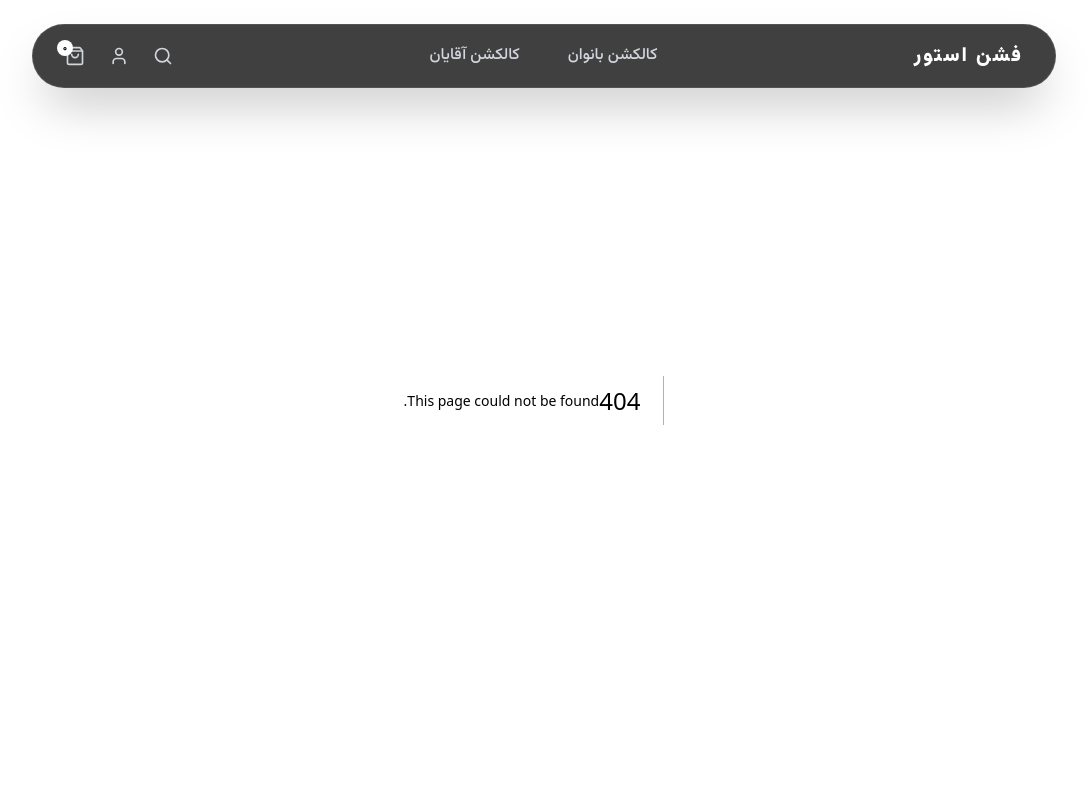
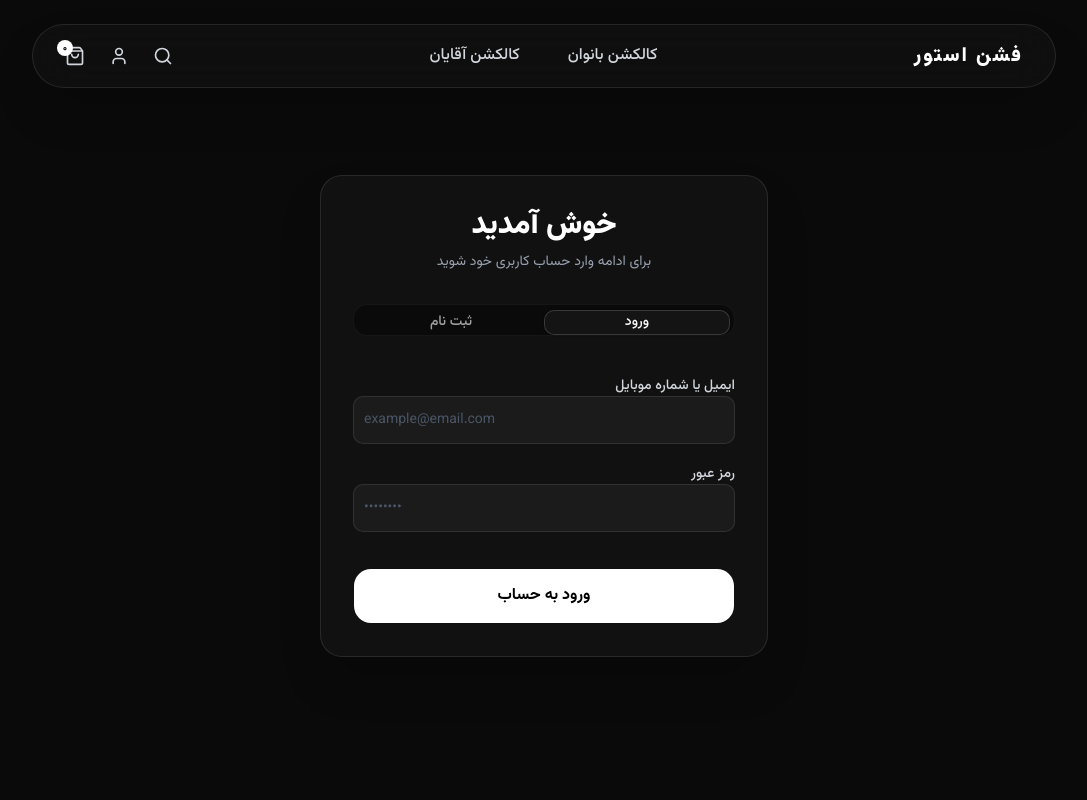
Before and after one commit to tinkernie/fashion-store, a Next.js app in the folder frontend/: page /auth in a window 1280 px wide. Before the commit this address had no page. Shown: the top 800 px of the page, without its empty margins (96-1183 px from the left). Built offline with nearby package versions, Linux system fonts and the light colour scheme.

Commit message:
feat: create mock authentication page with tabbed login and registration forms

```diff
--- /dev/null
+++ b/frontend/src/app/auth/page.tsx
@@ -0,0 +1,89 @@
+"use client";
+
+import { useState } from "react";
+import { useRouter } from "next/navigation";
+import { motion } from "framer-motion";
+import { Button } from "@/components/ui/button";
+import { Input } from "@/components/ui/input";
+import { Tabs, TabsContent, TabsList, TabsTrigger } from "@/components/ui/tabs";
+import { toast } from "sonner";
+
+export default function AuthPage() {
+  const router = useRouter();
+  const [isLoading, setIsLoading] = useState(false);
+
+  const handleSubmit = (e: React.FormEvent, action: "login" | "register") => {
+    e.preventDefault();
+    setIsLoading(true);
+
+    setTimeout(() => {
+      setIsLoading(false);
+      if (action === "login") {
+        toast.success("با موفقیت وارد شدید");
+      } else {
+        toast.success("حساب کاربری با موفقیت ساخته شد");
+      }
+      router.push("/");
+    }, 1500);
+  };
+
+  return (
+    <main className="min-h-screen pt-32 pb-24 px-6 flex items-center justify-center">
+      <motion.div
+        initial={{ opacity: 0, y: 20 }}
+        animate={{ opacity: 1, y: 0 }}
+        className="w-full max-w-md"
+      >
+        <div className="bg-[#111111] border border-white/10 rounded-3xl p-8 shadow-2xl">
+          <div className="text-center mb-8">
+            <h1 className="text-3xl font-black text-white mb-2">خوش آمدید</h1>
+            <p className="text-gray-400 text-sm">برای ادامه وارد حساب کاربری خود شوید</p>
+          </div>
+
+          <Tabs defaultValue="login" className="w-full" dir="rtl">
+            <TabsList className="grid w-full grid-cols-2 bg-[#0a0a0a] border border-white/5 p-1 rounded-xl mb-8">
+              <TabsTrigger value="login" className="rounded-lg data-[state=active]:bg-[#1a1a1a] data-[state=active]:text-white text-gray-500 transition-all">ورود</TabsTrigger>
+              <TabsTrigger value="register" className="rounded-lg data-[state=active]:bg-[#1a1a1a] data-[state=active]:text-white text-gray-500 transition-all">ثبت نام</TabsTrigger>
+            </TabsList>
+
+            <TabsContent value="login" className="mt-0">
+              <form onSubmit={(e) => handleSubmit(e, "login")} className="space-y-5">
+                <div className="space-y-2">
+                  <label className="text-sm font-medium text-gray-300">ایمیل یا شماره موبایل</label>
+                  <Input required placeholder="example@email.com" className="bg-[#0a0a0a] border-white/10 h-12 text-white placeholder:text-gray-600 focus-visible:ring-1 focus-visible:ring-white/30" dir="ltr" />
+                </div>
+                <div className="space-y-2">
+                  <label className="text-sm font-medium text-gray-300">رمز عبور</label>
+                  <Input required type="password" placeholder="••••••••" className="bg-[#0a0a0a] border-white/10 h-12 text-white placeholder:text-gray-600 focus-visible:ring-1 focus-visible:ring-white/30" dir="ltr" />
+                </div>
+                <Button disabled={isLoading} type="submit" className="w-full h-14 rounded-2xl bg-white text-black hover:bg-gray-200 text-base font-bold transition-all mt-4">
+                  {isLoading ? "در حال پردازش..." : "ورود به حساب"}
+                </Button>
+              </form>
+            </TabsContent>
+
+            <TabsContent value="register" className="mt-0">
+              <form onSubmit={(e) => handleSubmit(e, "register")} className="space-y-5">
+                <div className="space-y-2">
+                  <label className="text-sm font-medium text-gray-300">نام و نام خانوادگی</label>
+                  <Input required placeholder="مثال: علی رضایی" className="bg-[#0a0a0a] border-white/10 h-12 text-white placeholder:text-gray-600 focus-visible:ring-1 focus-visible:ring-white/30" />
+                </div>
+                <div className="space-y-2">
+                  <label className="text-sm font-medium text-gray-300">ایمیل یا شماره موبایل</label>
+                  <Input required placeholder="example@email.com" className="bg-[#0a0a0a] border-white/10 h-12 text-white placeholder:text-gray-600 focus-visible:ring-1 focus-visible:ring-white/30" dir="ltr" />
+                </div>
+                <div className="space-y-2">
+                  <label className="text-sm font-medium text-gray-300">رمز عبور</label>
+                  <Input required type="password" placeholder="••••••••" className="bg-[#0a0a0a] border-white/10 h-12 text-white placeholder:text-gray-600 focus-visible:ring-1 focus-visible:ring-white/30" dir="ltr" />
+                </div>
+                <Button disabled={isLoading} type="submit" className="w-full h-14 rounded-2xl bg-white text-black hover:bg-gray-200 text-base font-bold transition-all mt-4">
+                  {isLoading ? "در حال پردازش..." : "ایجاد حساب کاربری"}
+                </Button>
+              </form>
+            </TabsContent>
+          </Tabs>
+        </div>
+      </motion.div>
+    </main>
+  );
+}
--- a/frontend/src/components/navbar.tsx
+++ b/frontend/src/components/navbar.tsx
@@ -118,7 +118,7 @@
             </DialogContent>
           </Dialog>
 
-          <button className="hover:text-white transition-colors"><User className="w-5 h-5" /></button>
+          <Link href="/auth" className="hover:text-white transition-colors"><User className="w-5 h-5" /></Link>
 
           {/* Cart Slide-out Sheet */}
           <Sheet>
--- /dev/null
+++ b/frontend/src/components/ui/tabs.tsx
@@ -0,0 +1,90 @@
+"use client"
+
+import * as React from "react"
+import { cva, type VariantProps } from "class-variance-authority"
+import { Tabs as TabsPrimitive } from "radix-ui"
+
+import { cn } from "@/lib/utils"
+
+function Tabs({
+  className,
+  orientation = "horizontal",
+  ...props
+}: React.ComponentProps<typeof TabsPrimitive.Root>) {
+  return (
+    <TabsPrimitive.Root
+      data-slot="tabs"
+      data-orientation={orientation}
+      className={cn(
+        "group/tabs flex gap-2 data-horizontal:flex-col",
+        className
+      )}
+      {...props}
+    />
+  )
+}
+
+const tabsListVariants = cva(
+  "group/tabs-list inline-flex w-fit items-center justify-center rounded-lg p-[3px] text-muted-foreground group-data-horizontal/tabs:h-8 group-data-vertical/tabs:h-fit group-data-vertical/tabs:flex-col data-[variant=line]:rounded-none",
+  {
+    variants: {
+      variant: {
+        default: "bg-muted",
+        line: "gap-1 bg-transparent",
+      },
+    },
+    defaultVariants: {
+      variant: "default",
+    },
+  }
+)
+
+function TabsList({
+  className,
+  variant = "default",
+  ...props
+}: React.ComponentProps<typeof TabsPrimitive.List> &
+  VariantProps<typeof tabsListVariants>) {
+  return (
+    <TabsPrimitive.List
+      data-slot="tabs-list"
+      data-variant={variant}
+      className={cn(tabsListVariants({ variant }), className)}
+      {...props}
+    />
+  )
+}
+
+function TabsTrigger({
+  className,
+  ...props
+}: React.ComponentProps<typeof TabsPrimitive.Trigger>) {
+  return (
+    <TabsPrimitive.Trigger
+      data-slot="tabs-trigger"
+      className={cn(
+        "relative inline-flex h-[calc(100%-1px)] flex-1 items-center justify-center gap-1.5 rounded-md border border-transparent px-1.5 py-0.5 text-sm font-medium whitespace-nowrap text-foreground/60 transition-all group-data-vertical/tabs:w-full group-data-vertical/tabs:justify-start hover:text-foreground focus-visible:border-ring focus-visible:ring-[3px] focus-visible:ring-ring/50 focus-visible:outline-1 focus-visible:outline-ring disabled:pointer-events-none disabled:opacity-50 has-data-[icon=inline-end]:pr-1 has-data-[icon=inline-start]:pl-1 dark:text-muted-foreground dark:hover:text-foreground group-data-[variant=default]/tabs-list:data-active:shadow-sm group-data-[variant=line]/tabs-list:data-active:shadow-none [&_svg]:pointer-events-none [&_svg]:shrink-0 [&_svg:not([class*='size-'])]:size-4",
+        "group-data-[variant=line]/tabs-list:bg-transparent group-data-[variant=line]/tabs-list:data-active:bg-transparent dark:group-data-[variant=line]/tabs-list:data-active:border-transparent dark:group-data-[variant=line]/tabs-list:data-active:bg-transparent",
+        "data-active:bg-background data-active:text-foreground dark:data-active:border-input dark:data-active:bg-input/30 dark:data-active:text-foreground",
+        "after:absolute after:bg-foreground after:opacity-0 after:transition-opacity group-data-horizontal/tabs:after:inset-x-0 group-data-horizontal/tabs:after:bottom-[-5px] group-data-horizontal/tabs:after:h-0.5 group-data-vertical/tabs:after:inset-y-0 group-data-vertical/tabs:after:-right-1 group-data-vertical/tabs:after:w-0.5 group-data-[variant=line]/tabs-list:data-active:after:opacity-100",
+        className
+      )}
+      {...props}
+    />
+  )
+}
+
+function TabsContent({
+  className,
+  ...props
+}: React.ComponentProps<typeof TabsPrimitive.Content>) {
+  return (
+    <TabsPrimitive.Content
+      data-slot="tabs-content"
+      className={cn("flex-1 text-sm outline-none", className)}
+      {...props}
+    />
+  )
+}
+
+export { Tabs, TabsList, TabsTrigger, TabsContent, tabsListVariants }
```
